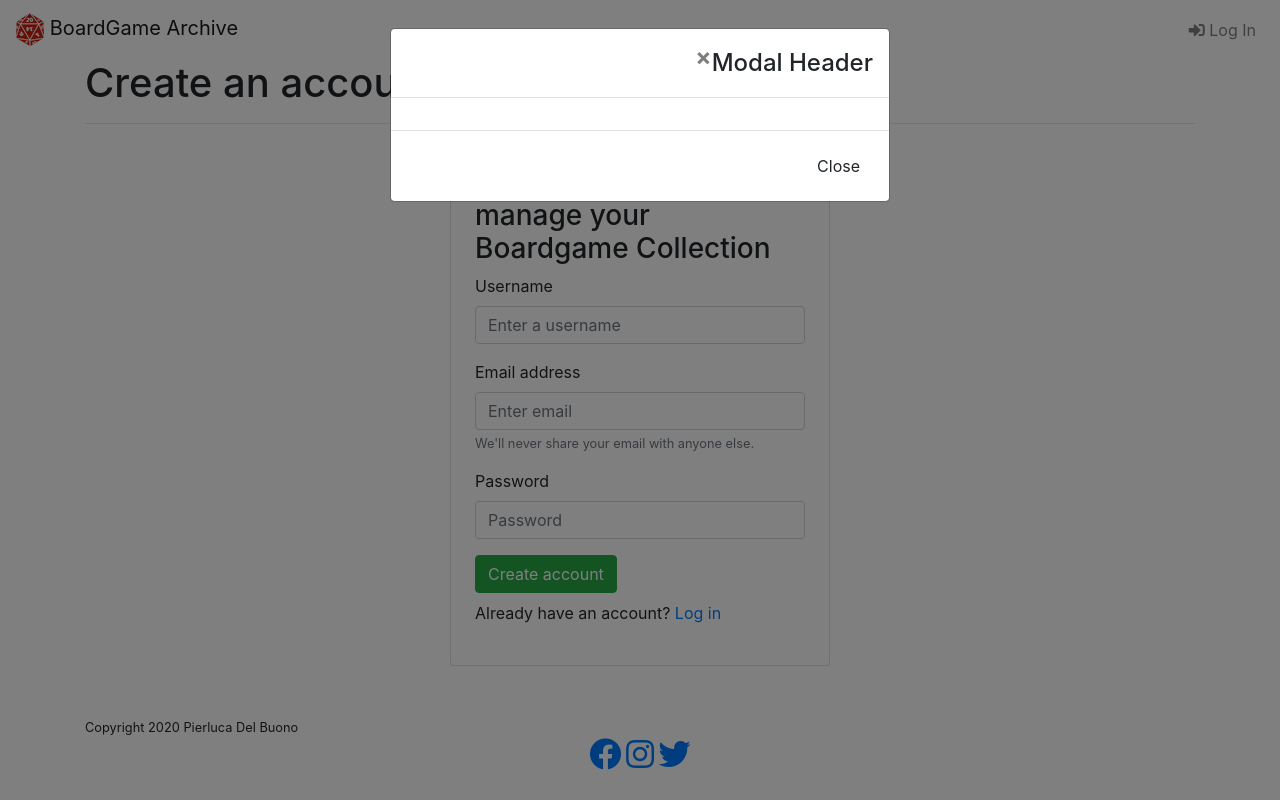
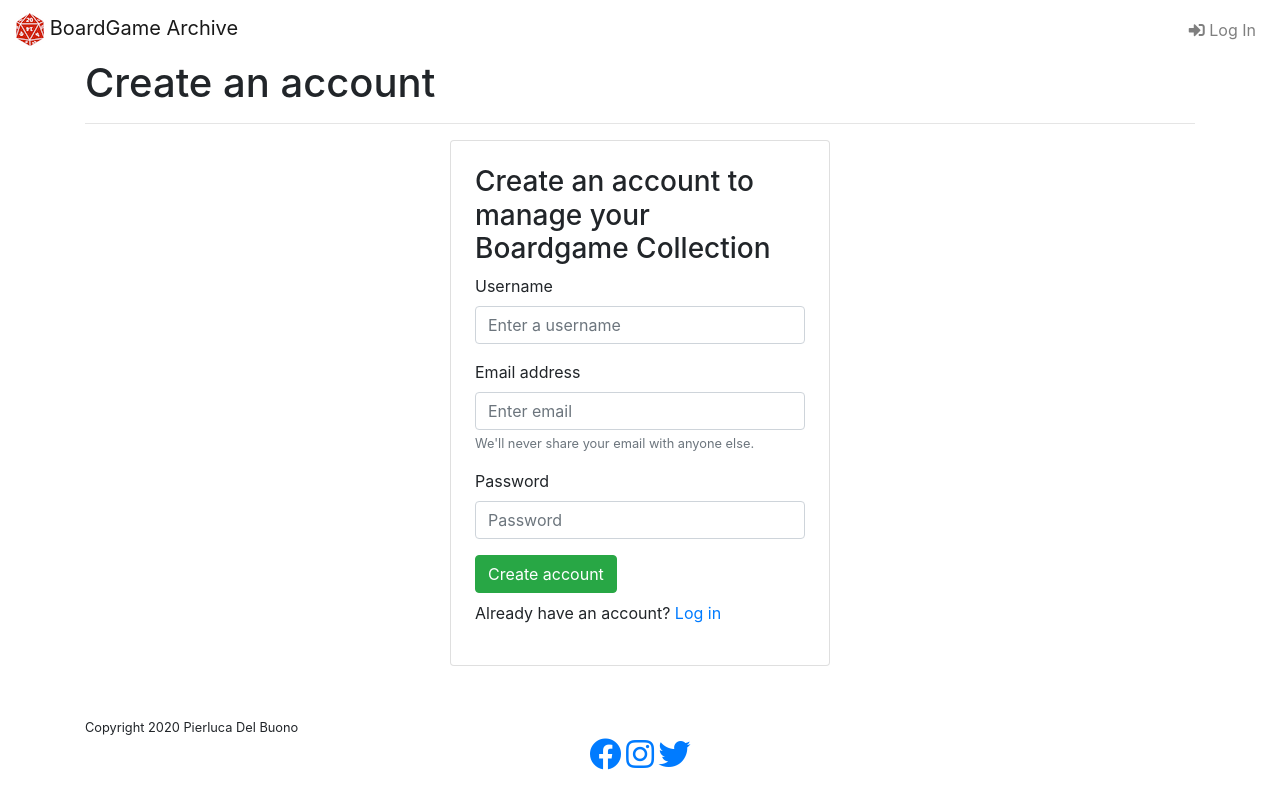
Before and after one commit to severian5it/BoardgameNerd, a Flask app: page /registration in a window 1280 px wide. Run offline with Flask 2, Linux system fonts and the light colour scheme; some libraries are stand-ins or nearby versions.

Commit message:
revertign flash message on modal

```diff
--- a/BoardgameNerd/static/js/helper.js
+++ b/BoardgameNerd/static/js/helper.js
@@ -2,11 +2,7 @@
  * Jquery function to call search with CR on a search field
  */
 $(document).ready(function(){
-    var messages = "{{ get_flashed_messages() }}";
 
-    if (typeof messages != 'undefined' && messages != '[]') {
-      $("#myModal").modal();
-    };
 
     $('#toSearch').keypress(function(e){
       if(e.keyCode==13)
--- a/BoardgameNerd/templates/component/modal.html
+++ /dev/null
@@ -1,27 +0,0 @@
-<div id="myModal" class="modal fade" role="dialog">
-    <div class="modal-dialog">
-
-        <!-- Modal content-->
-        <div class="modal-content">
-            <div class="modal-header">
-                <button type="button" class="close" data-dismiss="modal">&times;</button>
-                <h4 class="modal-title">Modal Header</h4>
-            </div>
-            <div class="modal-body">
-                {% with messages = get_flashed_messages() %}
-                {% if messages %}
-                <ul class=flashes>
-                    {% for message in messages %}
-                    <li>{{ message }}</li>
-                    {% endfor %}
-                </ul>
-                {% endif %}
-                {% endwith %}
-            </div>
-            <div class="modal-footer">
-                <button type="button" class="btn btn-default" data-dismiss="modal">Close</button>
-            </div>
-        </div>
-
-    </div>
-</div>
--- a/BoardgameNerd/templates/pages/registration.html
+++ b/BoardgameNerd/templates/pages/registration.html
@@ -2,7 +2,6 @@
 
 {% block content %}
 <main class="content">
-    {% include 'component/modal.html' %}
     <!-- Section: Create an account -->
     <section>
         <div class="container">
```
